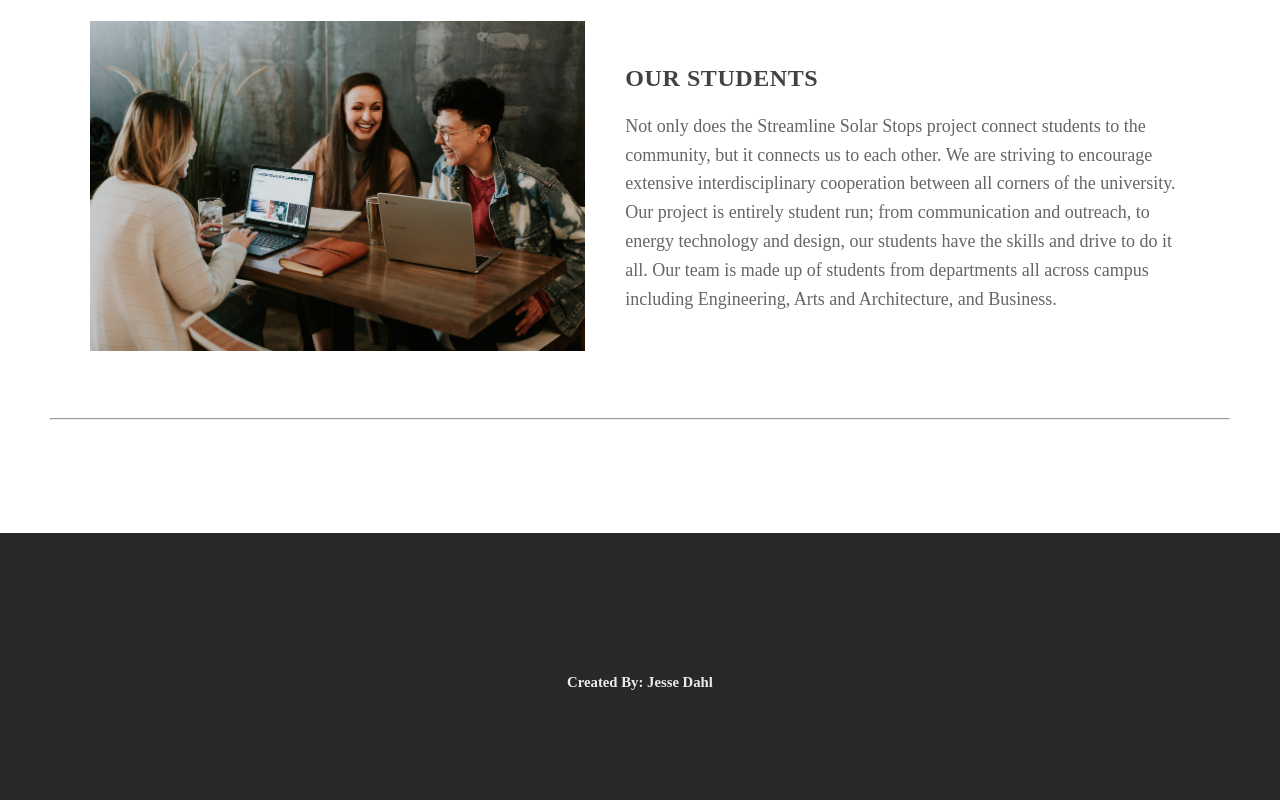
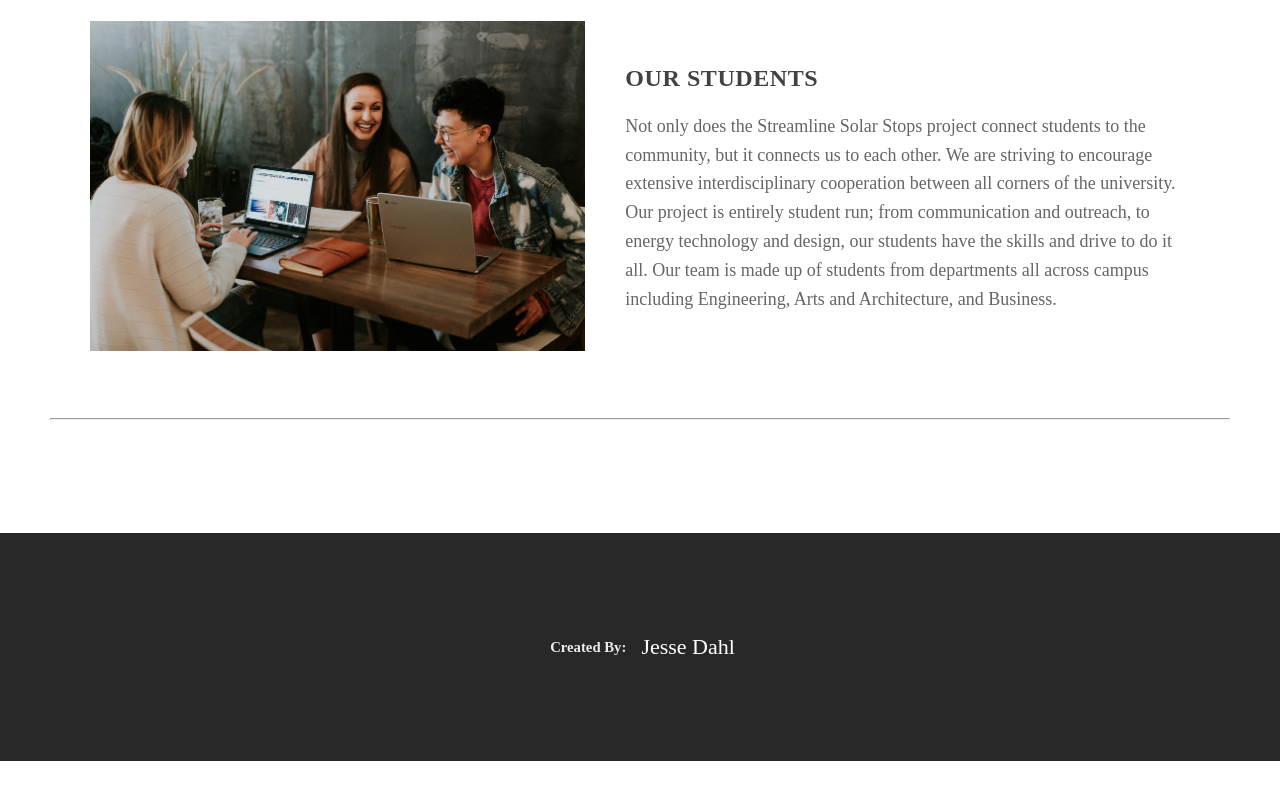
Before and after one commit to streamline-solar/streamline-solar-project, a React (Create React App) app: page /the-project in a window 1280 px wide. Shown: the part 1568-2368 px from the top of the page. After the commit the page ends 2329 px from the top, so only its background shows below. Built offline with nearby package versions, Linux system fonts and the light colour scheme.

Commit message:
added shameless promotion 😎

```diff
--- a/src/components/TheProject.js
+++ b/src/components/TheProject.js
@@ -136,7 +136,12 @@ class Project extends Component {
           </div>
           <div className="my-shameless-promo-wrapper">
             <div className="my-shameless-promo">
-              <h6>Created By: Jesse Dahl</h6>
+              <div className="created-by-wrapper">
+                <h6>Created By:</h6>
+              </div>
+              <div className="promo-link-wrapper">
+                <a href="https://www.jesse-dahl.com" target="_blank" id="shameless-promo-link">Jesse Dahl</a>
+              </div>
             </div>
           </div>
         </div>
--- a/src/styles/index.scss
+++ b/src/styles/index.scss
@@ -277,4 +277,22 @@ code {
   font-style: normal;
   line-height: 28px;
   margin-top: 0;
+  display: flex;
 }
+
+#shameless-promo-link {
+  color: $white;
+  text-decoration: none;
+}
+
+.promo-link-wrapper {
+  padding: 0px 5px;
+}
+
+.created-by-wrapper {
+  padding: 0px 10px;
+
+  h6 {
+    margin: 0;
+  }
+}
```
